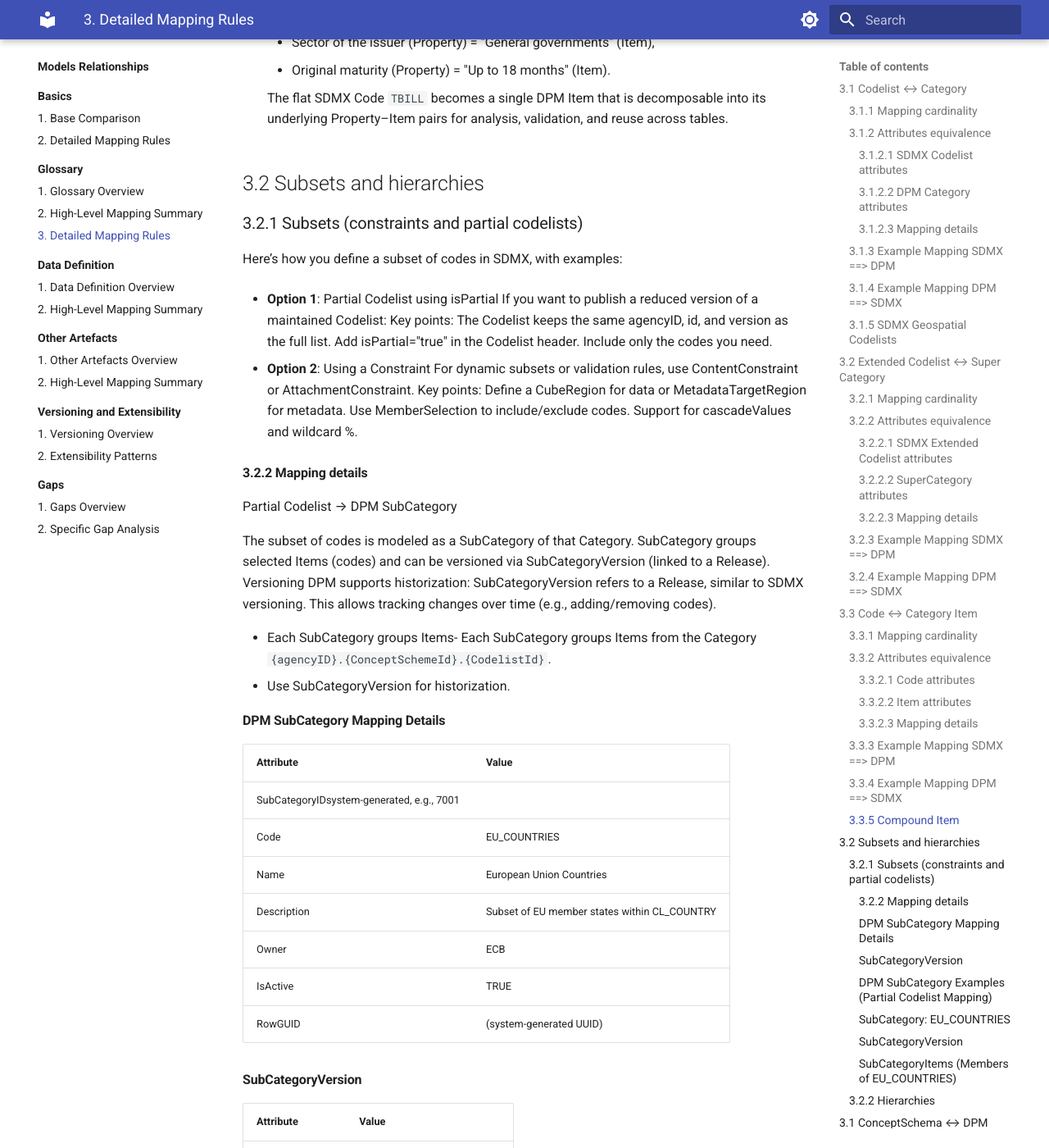
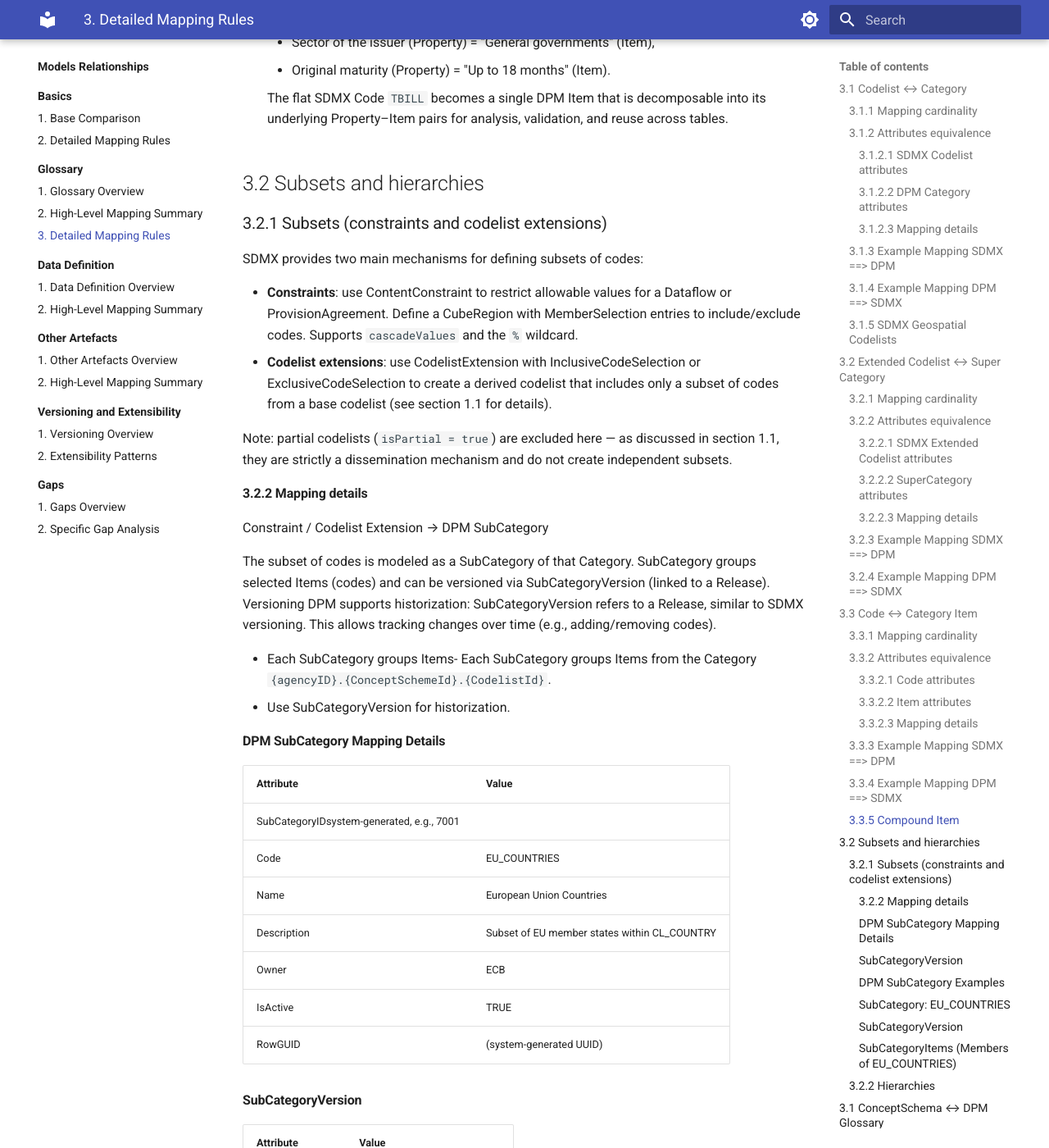
Before and after one commit to sdmx-twg/wp-sdmx-dpm, an MkDocs documentation site: the page built from docs/models-relationships/01_glossary/03_detailed_mapping_rules.md, in a window 1280 px wide and 1400 px high, scrolled down 13859 px. Shown: the whole window at 82% size. Built offline with MkDocs 1.6.1 and Material for MkDocs 9.7.7, drawn with Linux system fonts in a browser that asks for light colours; some of the changed text lies outside the part shown.

Commit message:
fix: remove partial codelist as subsetting option
Addresses #34 — partial codelists (isPartial) are strictly a
dissemination mechanism. Replaced Option 1 with Constraints and
Codelist Extensions as the two subsetting mechanisms, with a note
explaining why partial codelists are excluded.

```diff
--- a/docs/models-relationships/01_glossary/03_detailed_mapping_rules.md
+++ b/docs/models-relationships/01_glossary/03_detailed_mapping_rules.md
@@ -451,26 +451,17 @@ From DPM to SDMX: One DPM Item is always mapped to an SDMX Code if its Category
 
 ## 3.2 Subsets and hierarchies
 
-### 3.2.1 Subsets (constraints and partial codelists)
+### 3.2.1 Subsets (constraints and codelist extensions)
 
-Here’s how you define a subset of codes in SDMX, with examples:
+SDMX provides two main mechanisms for defining subsets of codes:
 
-- **Option 1**: Partial Codelist using isPartial
-If you want to publish a reduced version of a maintained Codelist:
-Key points:
-The Codelist keeps the same agencyID, id, and version as the full list.
-Add isPartial="true" in the Codelist header.
-Include only the codes you need.
+- **Constraints**: use ContentConstraint to restrict allowable values for a Dataflow or ProvisionAgreement. Define a CubeRegion with MemberSelection entries to include/exclude codes. Supports `cascadeValues` and the `%` wildcard.
+- **Codelist extensions**: use CodelistExtension with InclusiveCodeSelection or ExclusiveCodeSelection to create a derived codelist that includes only a subset of codes from a base codelist (see section 1.1 for details).
 
-- **Option 2**: Using a Constraint
-For dynamic subsets or validation rules, use ContentConstraint or AttachmentConstraint.
-Key points:
-Define a CubeRegion for data or MetadataTargetRegion for metadata.
-Use MemberSelection to include/exclude codes.
-Support for cascadeValues and wildcard %.
+Note: partial codelists (`isPartial = true`) are excluded here — as discussed in section 1.1, they are strictly a dissemination mechanism and do not create independent subsets.
 
 #### 3.2.2 Mapping details
-Partial Codelist → DPM SubCategory
+Constraint / Codelist Extension → DPM SubCategory
 
 The subset of codes is modeled as a SubCategory of that Category.
 SubCategory groups selected Items (codes) and can be versioned via SubCategoryVersion (linked to a Release).
@@ -504,7 +495,7 @@ This allows tracking changes over time (e.g., adding/removing codes).
 | RowGUID             | (system-generated UUID) |
 
 
-#### DPM SubCategory Examples (Partial Codelist Mapping)
+#### DPM SubCategory Examples
 
 #### SubCategory: EU_COUNTRIES
 | Attribute           | Value |
```
